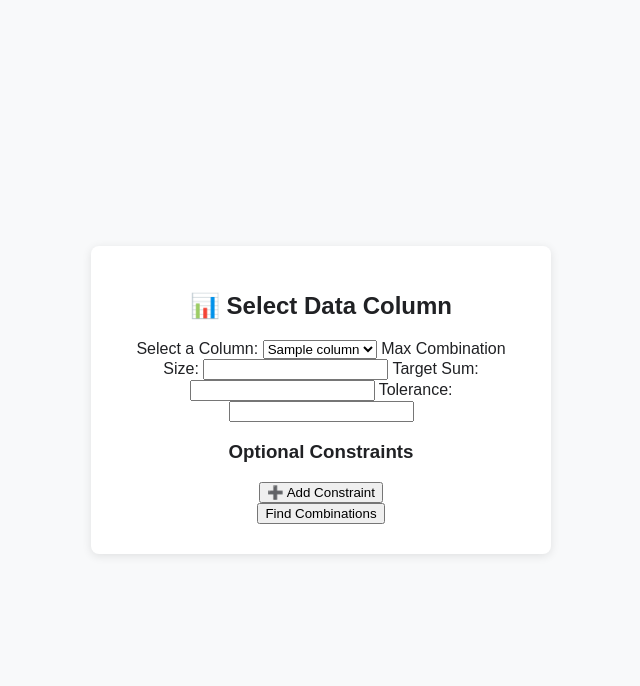
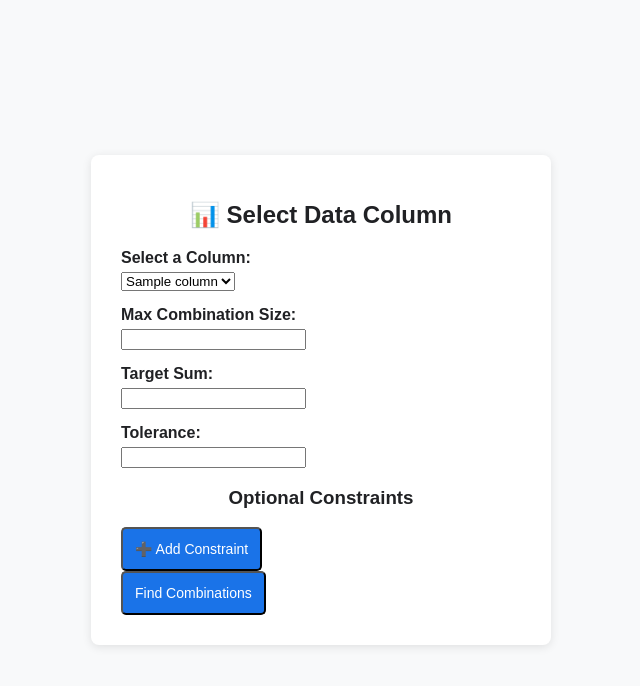
Before and after one commit to limadog9/combinationsolver, a Flask app: template templates/select_column.html in a window 1280 px wide. Shown: the top 686 px of the page, without its empty margins (319-959 px from the left). Run offline with Flask 2, Linux system fonts and the light colour scheme; the template is opened without the code that fills it: most values are stand-ins (such as "Sample title", 1, 10 or a date in 2020).

Commit message:
Fixed layout issues, removed duplicate file input, and aligned form fields

```diff
--- a/static/script.js
+++ b/static/script.js
@@ -1,5 +1,6 @@
 function addConstraint() {
     let div = document.createElement("div");
+    div.className = "form-group";
     div.innerHTML = `
         <select name="constraint_column[]">
             <option value="">Select Column</option>
--- a/static/styles.css
+++ b/static/styles.css
@@ -28,6 +28,19 @@ h1 {
     margin-bottom: 20px;
 }
 
+/* Form Input Alignment */
+.form-group {
+    display: flex;
+    flex-direction: column;
+    align-items: flex-start;
+    margin-bottom: 15px;
+}
+
+.form-group label {
+    font-weight: bold;
+    margin-bottom: 5px;
+}
+
 /* Text */
 p {
     font-size: 14px;
@@ -42,7 +55,7 @@ p {
     margin-top: 20px;
 }
 
-.button {
+button, .button {
     background-color: #1A73E8;
     color: white;
     text-decoration: none;
@@ -54,7 +67,7 @@ p {
     transition: background 0.2s ease-in-out;
 }
 
-.button:hover {
+button:hover, .button:hover {
     background-color: #1558C2;
 }
 
--- a/templates/index.html
+++ b/templates/index.html
@@ -8,11 +8,10 @@
 </head>
 <body>
     <div class="container">
-        <h1>🔢 Combination Solver</h1>
+        <h1>📊 Combination Solver</h1>
         <p>Upload your Excel file to find optimal combinations.</p>
         <form action="/" method="POST" enctype="multipart/form-data">
-            <input type="file" name="file" id="fileInput" required>
-            <label for="fileInput" class="file-label">Choose File</label>
+            <input type="file" name="file" required>
             <button type="submit">Upload</button>
         </form>
     </div>
--- a/templates/result.html
+++ b/templates/result.html
@@ -8,7 +8,7 @@
 </head>
 <body>
     <div class="container">
-        <h1>Results</h1>
+        <h1>✅ Results</h1>
 
         {% if error_message %}
             <p class="error">{{ error_message }}</p>
--- a/templates/select_column.html
+++ b/templates/select_column.html
@@ -3,7 +3,7 @@
 <head>
     <meta charset="UTF-8">
     <meta name="viewport" content="width=device-width, initial-scale=1.0">
-    <title>Select Column</title>
+    <title>Select Data Column</title>
     <link rel="stylesheet" href="{{ url_for('static', filename='styles.css') }}">
 </head>
 <body>
@@ -12,27 +12,34 @@
         <form action="/process" method="POST">
             <input type="hidden" name="file_path" value="{{ file_path }}">
 
+            <div class="form-group">
                 <label for="selected_column">Select a Column:</label>
                 <select name="selected_column" required>
                     {% for column in columns %}
                         <option value="{{ column }}">{{ column }}</option>
                     {% endfor %}
                 </select>
+            </div>
 
+            <div class="form-group">
                 <label for="max_combination_size">Max Combination Size:</label>
                 <input type="number" name="max_combination_size" required>
+            </div>
 
+            <div class="form-group">
                 <label for="target_sum">Target Sum:</label>
                 <input type="text" name="target_sum" required>
+            </div>
 
+            <div class="form-group">
                 <label for="tolerance">Tolerance:</label>
                 <input type="text" name="tolerance" required>
+            </div>
 
             <h3>Optional Constraints</h3>
-            <div id="constraints">
+            <div id="constraints"></div>
+
             <button type="button" onclick="addConstraint()">➕ Add Constraint</button>
-            </div>
-
             <button type="submit">Find Combinations</button>
         </form>
     </div>
```
Lines whose indentation alone changed are shown as unchanged.
